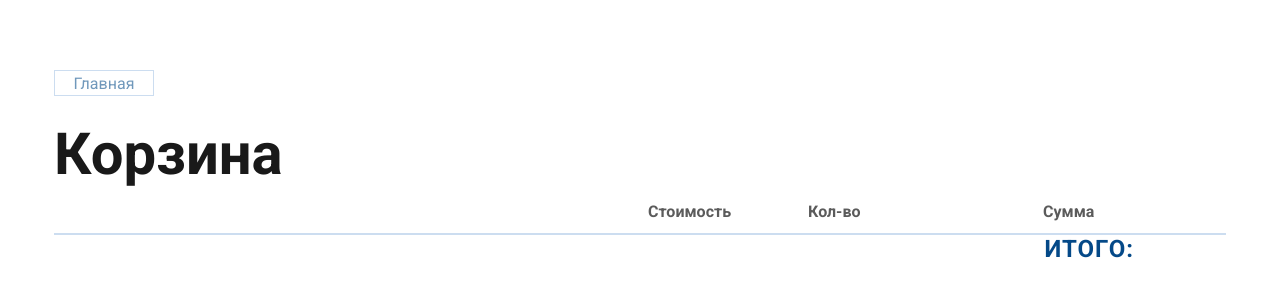
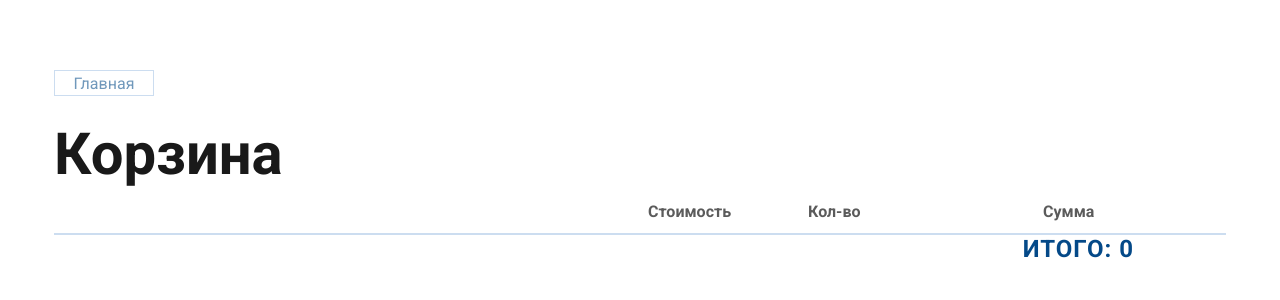
Before and after one commit to ruslan-astratov/water-ordering-app, a React (Create React App) app: page /basket in a window 1280 px wide. Shown: the top 300 px of the page. Built offline with nearby package versions, Linux system fonts and the light colour scheme.

Commit message:
реализовал подсчёт итоговой суммы всех товаров

```diff
--- a/src/pages/Basket/Basket.tsx
+++ b/src/pages/Basket/Basket.tsx
@@ -63,7 +63,12 @@ function Basket() {
             })}
         </div>
 
-        <div className={styles.orders_total_sum_wrapper}>итого: {}</div>
+        <div className={styles.orders_total_sum_wrapper}>
+          итого: {/* @ts-ignore */}
+          {basket.reduce((acc, curr) => {
+            return acc + getCommonCostBottles(curr.count);
+          }, 0)}
+        </div>
       </div>
     </div>
   );
```
